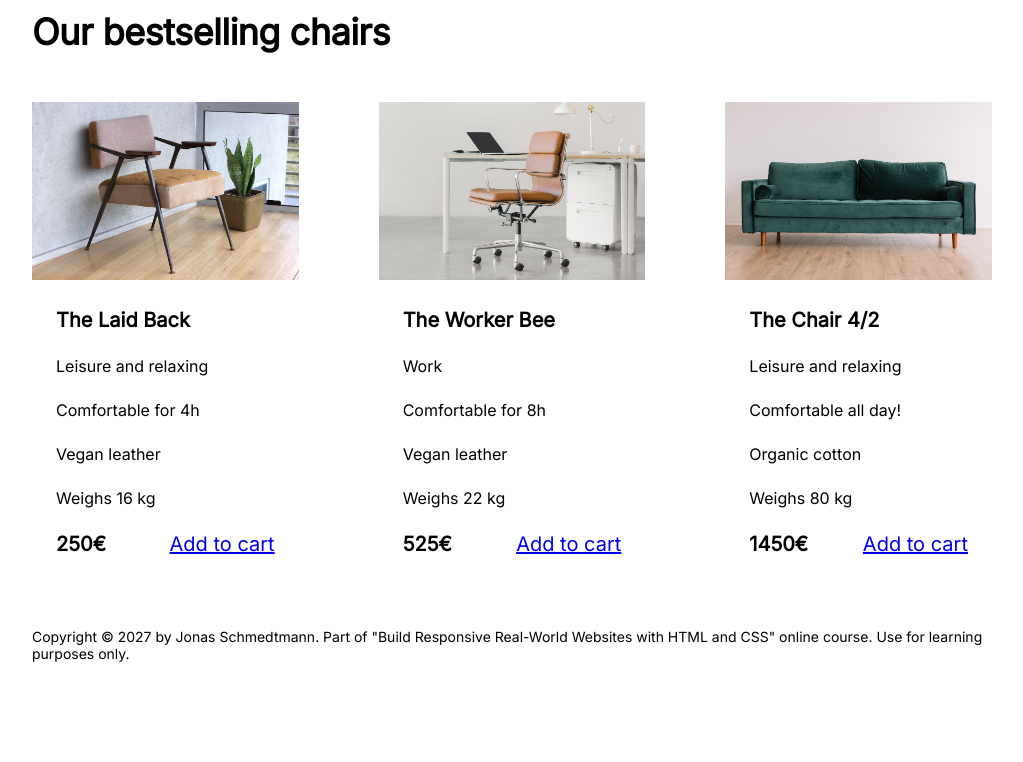
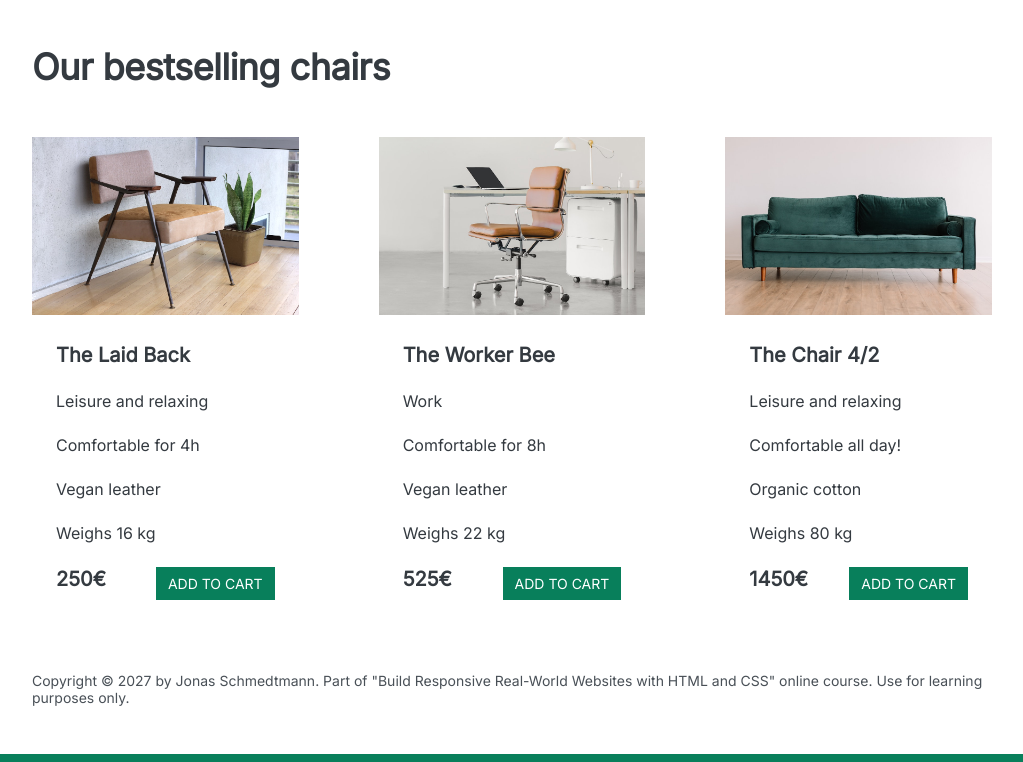
Before and after one commit to olivercastroteran/html-css, a plain HTML site: page 05-Design/index.html in a window 1280 px wide. Shown: the part 1098-1860 px from the top of the page, without its empty margins (128-1151 px from the left). Before the commit the page ends 1808 px from the top, so only its background shows below. Drawn offline with Linux system fonts and the light colour scheme.

Commit message:
Design - Colors

```diff
--- a/05-Design/style.css
+++ b/05-Design/style.css
@@ -6,6 +6,14 @@ FONT SIZE SYSTEM (px)
 10 / 12 / 14 / 16 / 18 / 20 / 24 / 30 / 36 / 44 / 52 / 62 / 74 / 86 / 98
 */
 
+/*
+tint main color: #099268
+Main Color: #087f5b
+
+tint grey: #495057
+Grey Color: #343a40;
+
+*/
 * {
   margin: 0;
   padding: 0;
@@ -17,6 +25,8 @@ FONT SIZE SYSTEM (px)
 /* ------------------------ */
 body {
   font-family: 'Inter', sans-serif;
+  color: #343a40;
+  border-bottom: 8px solid #087f5b;
 }
 
 .container {
@@ -39,6 +49,31 @@ h2 {
   display: grid;
   grid-template-columns: repeat(3, 1fr);
   column-gap: 80px;
+}
+
+.btn:link,
+.btn:visited {
+  display: inline-block;
+  background-color: #087f5b;
+  color: #fff;
+  font-weight: 500;
+  text-decoration: none;
+  text-transform: uppercase;
+}
+
+.btn:hover,
+.btn:active {
+  background-color: #099268;
+}
+
+.btn--big {
+  font-size: 18px;
+  padding: 16px 32px;
+}
+
+.btn--small {
+  font-size: 14px;
+  padding: 8px 12px;
 }
 
 /* ------------------------ */
@@ -90,6 +125,9 @@ img {
 
 /* TESTIMONIAL */
 .testimonial-section {
+  background-color: #087f5b;
+  color: #fff;
+  padding: 24px;
 }
 
 .testimonial-box {
@@ -147,4 +185,5 @@ h3 {
 footer {
   margin-bottom: 48px;
   font-size: 14px;
+  color: #495057;
 }
```
